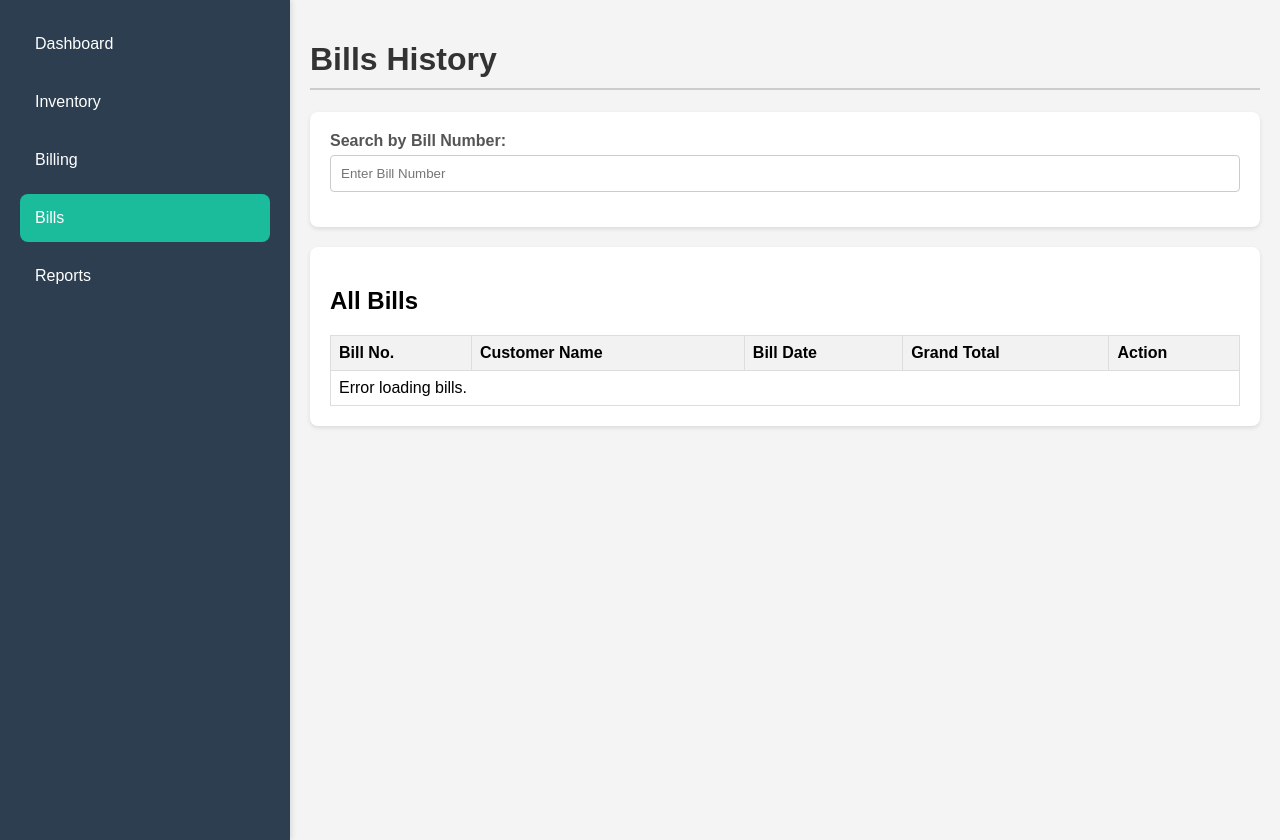
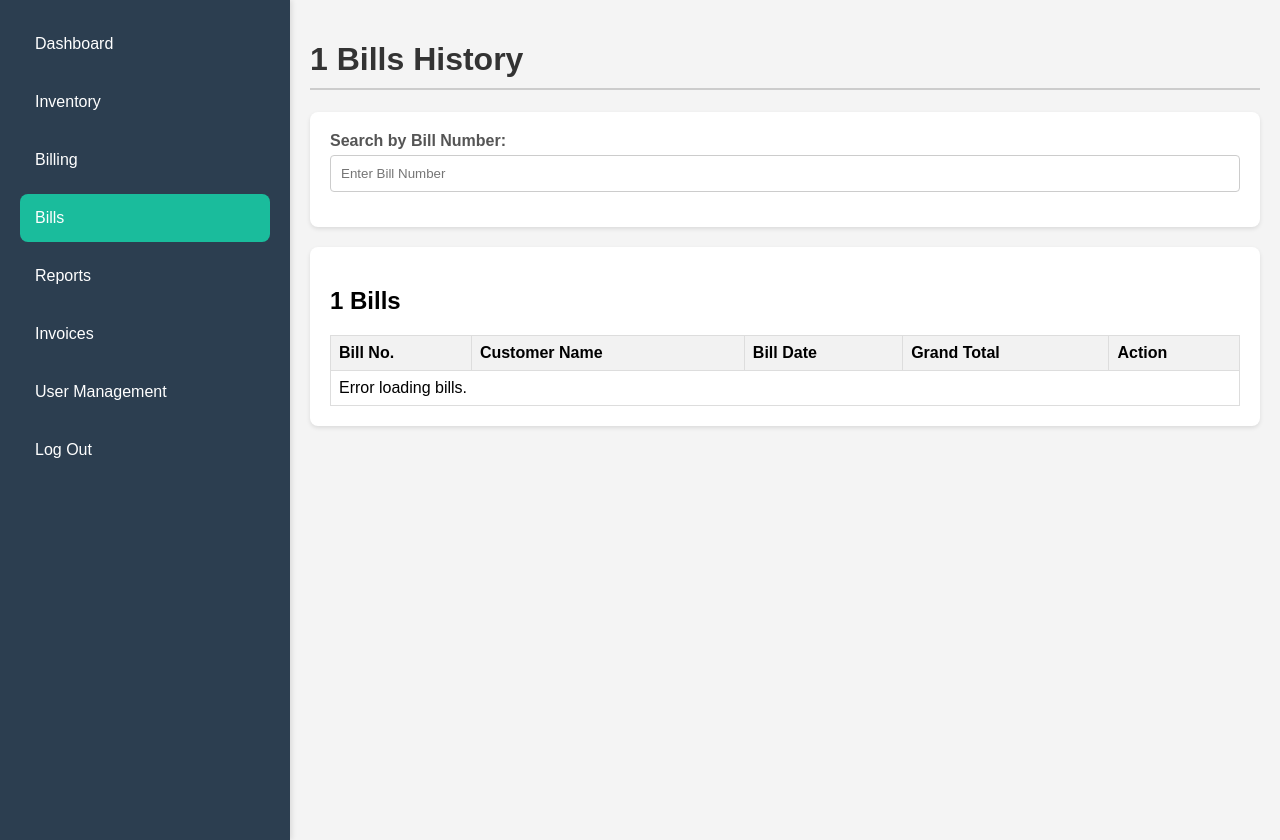
Before and after one commit to irfan-0057/Bill-Me, a Flask app: page /bills/1 in a window 1280 px wide. Run offline with Flask 3, Linux system fonts and the light colour scheme; the visitor is signed in with stand-in values (Sample User, id 1); tables that the repository leaves empty hold one stand-in row (values such as "Sample post"); data that the repository does not hold is empty.

Commit message:
Update bills.html

```diff
--- a/templates/bills.html
+++ b/templates/bills.html
@@ -3,20 +3,28 @@
 <head>
     <meta charset="UTF-8">
     <meta name="viewport" content="width=device-width, initial-scale=1.0">
-    <title>Bismilla Traders - Bill Search</title>
+    <title>Bismilla Traders - {{ product_type.capitalize() }} Bills</title>
     <link rel="stylesheet" href="{{ url_for('static', filename='style.css') }}">
 </head>
 <body>
     <div class="sidebar">
-        <a href="{{ url_for('dashboard') }}" class="sidebar-item">Dashboard</a>
-        <a href="{{ url_for('inventory_selection') }}" class="sidebar-item">Inventory</a>
-        <a href="{{ url_for('billing_selection') }}" class="sidebar-item">Billing</a>
-        <a href="{{ url_for('bills') }}" class="sidebar-item active">Bills</a>
-        <a href="{{ url_for('reports_selection') }}" class="sidebar-item">Reports</a>
+        {% if g.role == 'admin' %}
+            <a href="{{ url_for('dashboard') }}" class="sidebar-item">Dashboard</a>
+            <a href="{{ url_for('inventory_selection') }}" class="sidebar-item">Inventory</a>
+            <a href="{{ url_for('billing_selection') }}" class="sidebar-item">Billing</a>
+            <a href="{{ url_for('bills_selection') }}" class="sidebar-item active">Bills</a>
+            <a href="{{ url_for('reports_selection') }}" class="sidebar-item">Reports</a>
+            <a href="{{ url_for('uploaded_invoices') }}" class="sidebar-item">Invoices</a>
+            <a href="{{ url_for('user_management') }}" class="sidebar-item">User Management</a>
+        {% else %}
+            <a href="{{ url_for('billing_selection') }}" class="sidebar-item">Billing</a>
+            <a href="{{ url_for('bills_selection') }}" class="sidebar-item active">Bills</a>
+        {% endif %}
+        <a href="{{ url_for('logout') }}" class="sidebar-item">Log Out</a>
     </div>
 
     <div class="content">
-        <h1>Bills History</h1>
+        <h1>{{ product_type.capitalize() }} Bills History</h1>
         <div class="form-section">
             <div class="input-group">
                 <label for="billSearch">Search by Bill Number:</label>
@@ -24,7 +32,7 @@
             </div>
         </div>
         <div class="table-container">
-            <h2>All Bills</h2>
+            <h2>{{ product_type.capitalize() }} Bills</h2>
             <table id="bills-table">
                 <thead>
                     <tr>
@@ -49,8 +57,12 @@
             const noResultsMessage = document.getElementById('no-results-message');
             let allBills = [];
 
+            // Get the product_type from the URL
+            const productType = "{{ product_type }}";
+
             try {
-                const response = await fetch('/get_bills');
+                // Use the product_type in the fetch URL
+                const response = await fetch(`/get_bills/${productType}`);
                 allBills = await response.json();
                 renderBills(allBills);
             } catch (error) {
```
